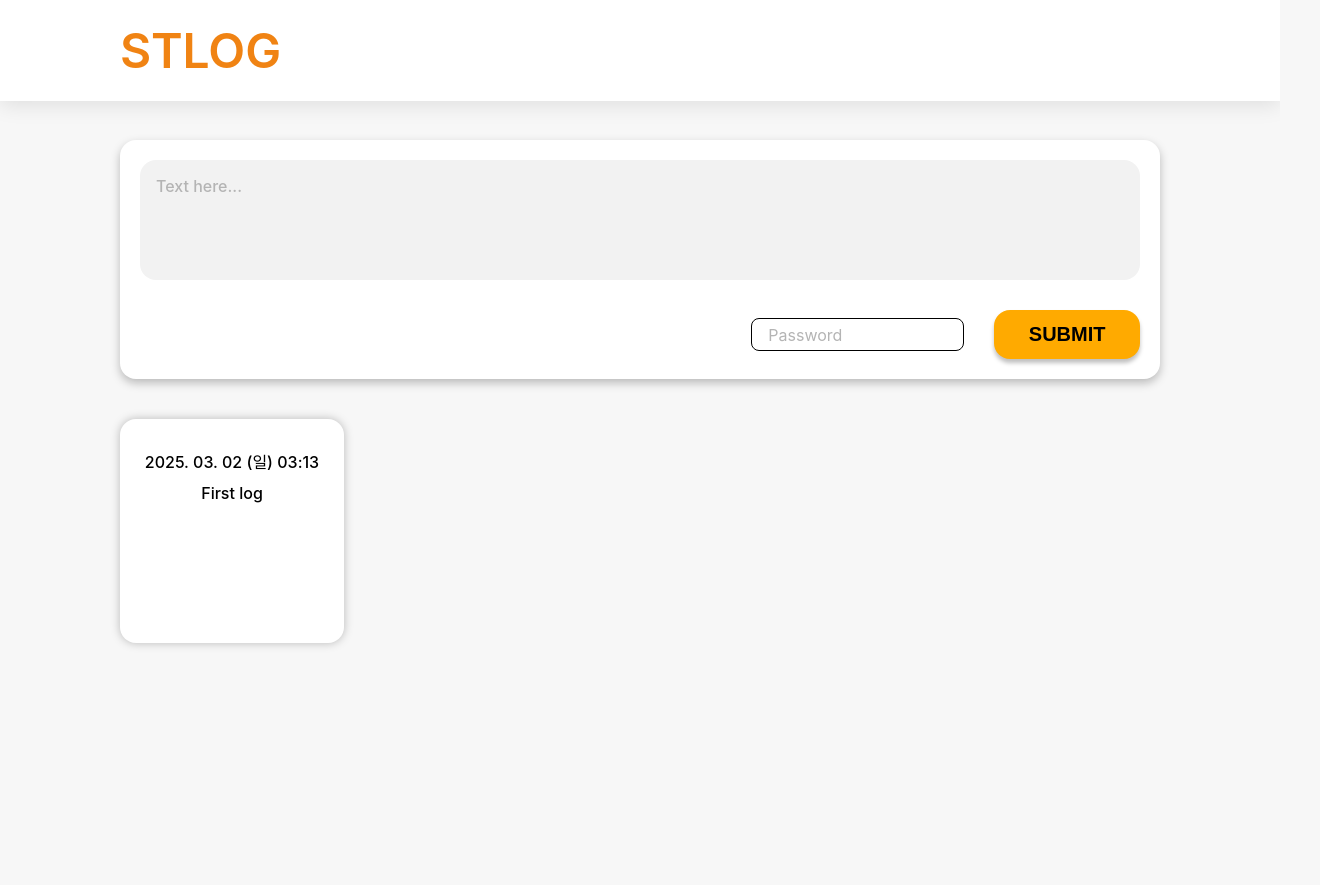
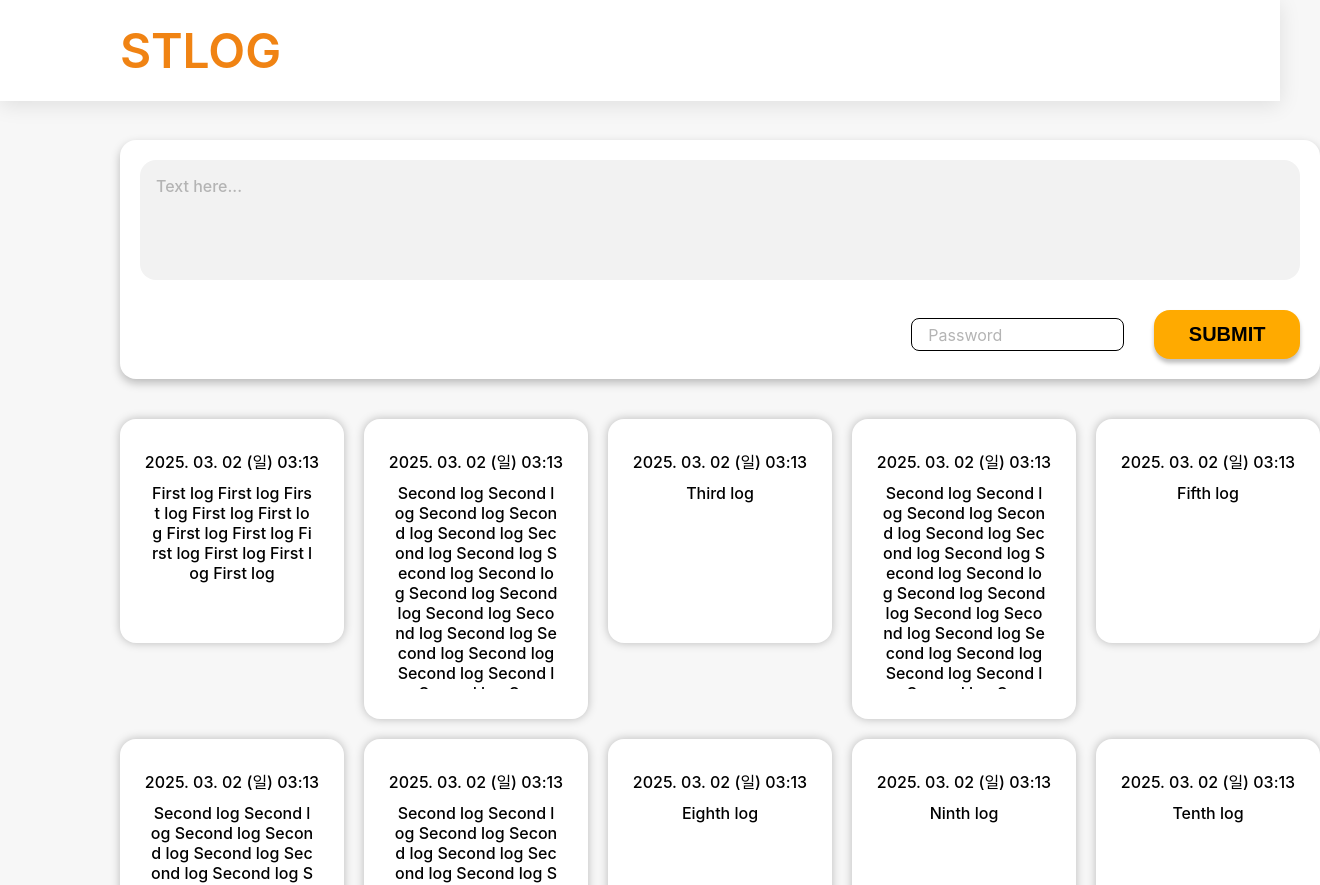
Before and after one commit to LIKELION-SEOULTECH/Guestbook-Web, a React (Vite) app: page / in a window 1280 px wide. Shown: the top 885 px of the page, 1320 px wide, since content can reach past the window. Before the commit the page ends 800 px from the top, so only its background shows below. Built offline with nearby package versions, Linux system fonts and the light colour scheme.

Commit message:
feat: create STLogList component

```diff
--- a/src/components/layout/STLogPageLayout.tsx
+++ b/src/components/layout/STLogPageLayout.tsx
@@ -1,25 +1,15 @@
-import { Log } from "@/types/Log";
 import STLogInput from "../log/STLogInput";
-import STLogItem from "../log/STLogItem";
+import STLogList from "../log/STLogList";
 import Header from "./Header";
 
 export default function STLogPageLayout() {
-    const now = new Date();
-    const logs: Log[] = [
-        { id: 1, date: now, text: "First log" },
-        { id: 2, date: now, text: "Second log" },
-        { id: 3, date: now, text: "Third log" },
-    ];
     return (
         <div className="stlog-page-layout">
             <Header />
 
             <main className="main">
                 <STLogInput />
-                <STLogItem
-                    log={logs[0]}
-                    onSelectLog={(id) => console.log(id)}
-                />
+                <STLogList />
             </main>
         </div>
     );
--- /dev/null
+++ b/src/components/log/STLogList.tsx
@@ -0,0 +1,78 @@
+import { Log } from "@/types/Log";
+import STLogItem from "./STLogItem";
+
+export default function STLogList() {
+    const now = new Date();
+    const logs: Log[] = [
+        {
+            id: 1,
+            date: now,
+            text: "First log First log First log First log First log First log First log First log First log First log First log ",
+        },
+        {
+            id: 2,
+            date: now,
+            text: "Second log Second log Second log Second log Second log Second log Second log Second log Second log Second log Second log Second log Second log Second log Second log Second log Second log Second log Second log Second log Second log Second log Second log Second log Second log ",
+        },
+        { id: 3, date: now, text: "Third log" },
+        {
+            id: 4,
+            date: now,
+            text: "Second log Second log Second log Second log Second log Second log Second log Second log Second log Second log Second log Second log Second log Second log Second log Second log Second log Second log Second log Second log Second log Second log Second log Second log Second log ",
+        },
+        { id: 5, date: now, text: "Fifth log" },
+        {
+            id: 6,
+            date: now,
+            text: "Second log Second log Second log Second log Second log Second log Second log Second log Second log Second log Second log Second log Second log Second log Second log Second log Second log Second log Second log Second log Second log Second log Second log Second log Second log ",
+        },
+        {
+            id: 7,
+            date: now,
+            text: "Second log Second log Second log Second log Second log Second log Second log Second log Second log Second log Second log Second log Second log Second log Second log Second log Second log Second log Second log Second log Second log Second log Second log Second log Second log ",
+        },
+        { id: 8, date: now, text: "Eighth log" },
+        { id: 9, date: now, text: "Ninth log" },
+        { id: 10, date: now, text: "Tenth log" },
+        {
+            id: 1,
+            date: now,
+            text: "First log First log First log First log First log First log First log First log First log First log First log ",
+        },
+        {
+            id: 2,
+            date: now,
+            text: "Second log Second log Second log Second log Second log Second log Second log Second log Second log Second log Second log Second log Second log Second log Second log Second log Second log Second log Second log Second log Second log Second log Second log Second log Second log ",
+        },
+        { id: 3, date: now, text: "Third log" },
+        {
+            id: 4,
+            date: now,
+            text: "Second log Second log Second log Second log Second log Second log Second log Second log Second log Second log Second log Second log Second log Second log Second log Second log Second log Second log Second log Second log Second log Second log Second log Second log Second log ",
+        },
+        { id: 5, date: now, text: "Fifth log" },
+        {
+            id: 6,
+            date: now,
+            text: "Second log Second log Second log Second log Second log Second log Second log Second log Second log Second log Second log Second log Second log Second log Second log Second log Second log Second log Second log Second log Second log Second log Second log Second log Second log ",
+        },
+        {
+            id: 7,
+            date: now,
+            text: "Second log Second log Second log Second log Second log Second log Second log Second log Second log Second log Second log Second log Second log Second log Second log Second log Second log Second log Second log Second log Second log Second log Second log Second log Second log ",
+        },
+        { id: 8, date: now, text: "Eighth log" },
+        { id: 9, date: now, text: "Ninth log" },
+        { id: 10, date: now, text: "Tenth log" },
+    ];
+
+    return (
+        <div className="stlog-list">
+            {logs.map((log) => (
+                <div className="item-container" key={log.id}>
+                    <STLogItem log={log} onSelectLog={() => {}} />
+                </div>
+            ))}
+        </div>
+    );
+}
--- a/src/styles/App.css
+++ b/src/styles/App.css
@@ -9,6 +9,7 @@
 
 .stlog-page-layout .main {
     padding-top: 140px;
+    padding-bottom: 40px;
     width: 100%;
 
     display: flex;
@@ -35,7 +36,7 @@
 
 .stlog-input {
     background-color: #fff;
-    width: 100%;
+    width: 1200px;
     padding: 20px;
     border-radius: 16px;
     box-shadow: 0 4px 10px rgba(0, 0, 0, 0.25);
@@ -136,3 +137,11 @@
 
     text-align: center;
 }
+
+.stlog-list {
+    width: 1200px;
+    display: grid;
+    grid-template-columns: repeat(auto-fill, minmax(224px, 1fr));
+    gap: 20px;
+    justify-content: center;
+}
```
